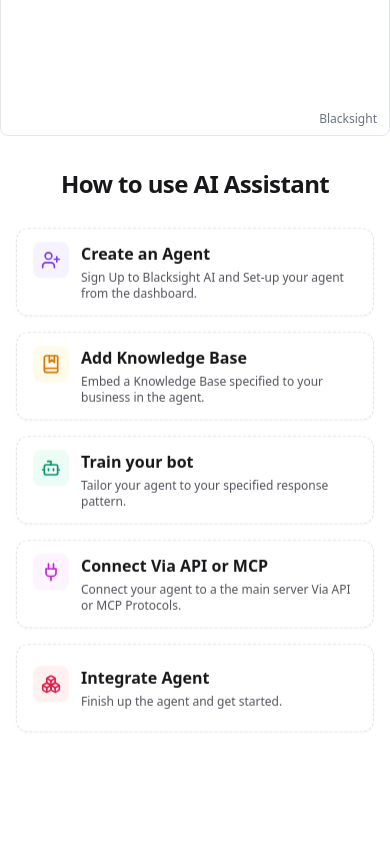
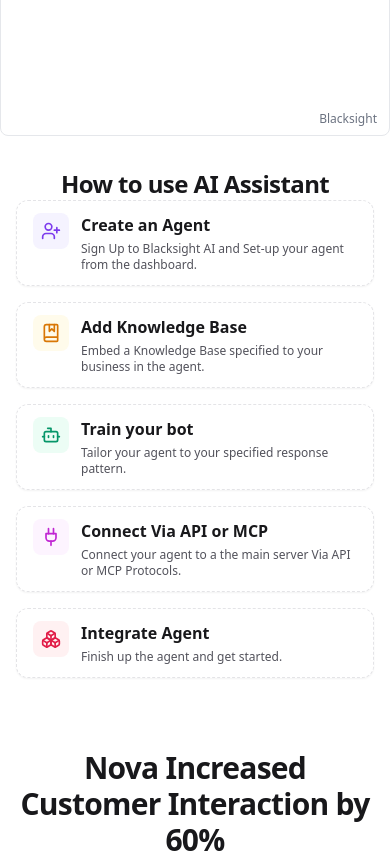
Before and after one commit to Adutem/BLACKSIGHT-website-, a React (Create React App) app: page / in a window 390 px wide. Shown: the part 3520-4373 px from the top of the page. Built offline with nearby package versions, Linux system fonts and the light colour scheme.

Commit message:
Refactor AiAssistantSteps component to improve layout and responsiveness; introduce separate MobileSteps and DesktopSteps components for better handling of different screen sizes, and enhance visibility animations for a smoother user experience.

```diff
--- a/src/components/StepCard.tsx
+++ b/src/components/StepCard.tsx
@@ -70,7 +70,7 @@ export const StepCard: React.FC<StepCardProps> = ({ title, description, image, i
         </div>
       </div>
       {/* Embedded CSS for animation */}
-      <style jsx>{`
+      <style>{`
         @keyframes slideInFromRightSlowSmall {
           from {
             opacity: 0;
--- a/src/components/ai-assistant-steps.tsx
+++ b/src/components/ai-assistant-steps.tsx
@@ -1,15 +1,7 @@
 import React, { useEffect, useLayoutEffect, useMemo, useRef, useState } from "react";
 import { UserPlus, BookMarked, Bot, Plug, Boxes, type LucideIcon } from 'lucide-react';
 
-/**
- * AiAssistantSteps
- * - Alternating two-column timeline: left, right, left, right, ...
- * - "Create an Agent" is top left, "Add Knowledge Base" is below it on the right, etc.
- * - Right side boxes are dropped down and far from the left, creating a staggered, spaced timeline.
- * - Curved SVG connectors between cards, connecting the actual centers of the boxes.
- * - Scroll animations: cards slide in from their side; connectors follow.
- */
-
+// --- Types and Constants ---
 type Step = {
   title: string
   description: string
@@ -56,7 +48,7 @@ const DEFAULT_STEPS: Step[] = [
   },
 ]
 
-// Observe visibility per element to drive enter/leave animations
+// --- Hooks ---
 function useVisibility(count: number, threshold = 0.25) {
   const refs = useRef<(HTMLDivElement | null)[]>([])
   const [visible, setVisible] = useState<boolean[]>(Array(count).fill(false))
@@ -65,7 +57,7 @@ function useVisibility(count: number, threshold = 0.25) {
     const elements = refs.current.filter(Boolean) as HTMLDivElement[]
     if (!elements.length) return
 
-    const observer = new IntersectionObserver(
+    const observer = new window.IntersectionObserver(
       (entries) => {
         setVisible((prev) => {
           const next = [...prev]
@@ -90,6 +82,80 @@ function useVisibility(count: number, threshold = 0.25) {
   return { refs, visible }
 }
 
+// --- Utility: useMediaQuery ---
+function useMediaQuery(query: string): boolean {
+  const [matches, setMatches] = useState(() => typeof window !== "undefined" ? window.matchMedia(query).matches : false);
+
+  useEffect(() => {
+    if (typeof window === "undefined") return;
+    const media = window.matchMedia(query);
+    if (media.matches !== matches) setMatches(media.matches);
+    const listener = () => setMatches(media.matches);
+    media.addEventListener("change", listener);
+    return () => media.removeEventListener("change", listener);
+    // eslint-disable-next-line
+  }, [query]);
+
+  return matches;
+}
+
+// --- Mobile Steps Component ---
+function MobileSteps({
+  steps,
+  cardRefs,
+  // visible,
+}: {
+  steps: Step[]
+  cardRefs: React.MutableRefObject<(HTMLDivElement | null)[]>
+  // visible: boolean[]
+}) {
+  return (
+    <div className="flex flex-col gap-y-4 w-full">
+      {steps.map((step, i) => (
+        <div
+          key={i}
+          ref={el => { cardRefs.current[i] = el; }}
+          data-index={i}
+          className="flex w-full"
+          style={{
+            width: "100%",
+            minWidth: 0,
+          }}
+        >
+          <div
+            className={[
+              "w-full",
+              "rounded-xl border border-dashed border-zinc-200 bg-white",
+              "shadow-sm shadow-zinc-900/5",
+              "px-4 py-3",
+              "transition-all duration-700 ease-out will-change-transform",
+              "transform",
+              // visible[i] ? "opacity-100 translate-x-0" : "opacity-0 translate-y-10",
+              "flex flex-col justify-center",
+            ].join(" ")}
+            aria-label={`Step ${i + 1}: ${step.title}`}
+          >
+            <div className="flex items-start gap-3">
+              <div className={`shrink-0 ${step.iconBg} rounded-lg p-2`}>
+                <step.Icon className={`h-5 w-5 ${step.iconFg}`} aria-hidden="true" />
+              </div>
+              <div className="min-w-0">
+                <h3 className="text-base font-semibold text-zinc-900">
+                  {step.title}
+                </h3>
+                <p className="mt-1 text-xs text-zinc-600">
+                  {step.description}
+                </p>
+              </div>
+            </div>
+          </div>
+        </div>
+      ))}
+    </div>
+  );
+}
+
+// --- Desktop/Tablet Steps Component ---
 type Connector = {
   fromIdx: number
   toIdx: number
@@ -97,39 +163,41 @@ type Connector = {
   animateWithIndex: number
 }
 
-export default function AiAssistantSteps({
-  steps = DEFAULT_STEPS,
-  title = "How to use AI Assistant",
-  // Reduce the default gaps for more equal and less excessive spacing
-  rightColumnOffset = 36, // px, further reduced for less vertical gap
-  rightColumnExtraGap = 0, // px, set to 0 for equal vertical spacing
+function DesktopSteps({
+  steps,
+  cardRefs,
+  visible,
+  containerRef,
+  rightColumnOffset,
+  CARD_WIDTH,
+  CARD_HEIGHT,
+  ARROW_MARKER_HEIGHT,
 }: {
-  steps?: Step[]
-  title?: string
-  rightColumnOffset?: number
-  rightColumnExtraGap?: number
+  steps: Step[]
+  cardRefs: React.MutableRefObject<(HTMLDivElement | null)[]>
+  visible: boolean[]
+  containerRef: React.RefObject<HTMLDivElement>
+  rightColumnOffset: number
+  CARD_WIDTH: number
+  CARD_HEIGHT: number
+  ARROW_MARKER_HEIGHT: number
 }) {
-  const containerRef = useRef<HTMLDivElement | null>(null)
-  const { refs: cardRefs, visible } = useVisibility(steps.length)
-
   const [rects, setRects] = useState<DOMRect[]>([])
   const [containerRect, setContainerRect] = useState<DOMRect | null>(null)
 
-  // --- CONSTANTS for uniform card sizing ---
-  const CARD_WIDTH =400; // px, reduced from 560px
-  const CARD_HEIGHT = 88; // px, reduced from 140px
-
-  // This offset is used to ensure the arrow head is exactly on the top border of the next card
-  // The marker arrow head is about 7px tall, so we subtract 7px from the end Y
-  const ARROW_MARKER_HEIGHT = 7; // px, matches markerHeight in SVG marker
-
-  // Measure card and container rects to build connectors
+  // Only measure for desktop (md+) to avoid issues on mobile
   useLayoutEffect(() => {
+    const isDesktop = () => window.innerWidth >= 768;
     const measure = () => {
+      if (!isDesktop()) {
+        setContainerRect(null);
+        setRects([]);
+        return;
+      }
       const container = containerRef.current
       if (!container) return
       setContainerRect(container.getBoundingClientRect())
-      const rs: DOMRect[] = steps.map((_, i) => cardRefs.current[i]?.getBoundingClientRect() ?? new DOMRect())
+      const rs: DOMRect[] = steps.map((_, i) => cardRefs.current[i]?.getBoundingClientRect() ?? new window.DOMRect())
       setRects(rs)
     }
 
@@ -146,7 +214,7 @@ export default function AiAssistantSteps({
       window.removeEventListener("resize", onResize)
       ro?.disconnect?.()
     }
-  }, [steps.length])
+  }, [steps.length, containerRef, cardRefs])
 
   // Build connectors from the side of one card to the top center of the next card
   const connectors: Connector[] = useMemo(() => {
@@ -158,39 +226,29 @@ export default function AiAssistantSteps({
       const to = rects[i + 1]
       if (!from?.width || !to?.width) continue
 
-      // Determine which side to start from (right for left card, left for right card)
       const isFromLeft = i % 2 === 0
-      const isToLeft = (i + 1) % 2 === 0
 
-      // Start point: right center of left card, or left center of right card
       const fromX = isFromLeft
-        ? from.left - containerRect.left + from.width // right edge of left card
-        : from.left - containerRect.left // left edge of right card
+        ? from.left - containerRect.left + from.width
+        : from.left - containerRect.left
       const fromY = from.top - containerRect.top + from.height / 2
 
-      // End point: top center of next card
       const toX = to.left - containerRect.left + to.width / 2
       const toY = to.top - containerRect.top + ARROW_MARKER_HEIGHT
 
-      // Control points for a nice curve
-      // We'll curve out horizontally, then up/down to the top of the next card
-      // The horizontal offset is larger for side-to-side, smaller for same-side
       const horizontalCurve = Math.abs(fromX - toX) * 0.6 + 32
       const verticalCurve = Math.abs(fromY - toY) * 0.4 + 18
 
       let c1x, c1y, c2x, c2y
 
       if (isFromLeft) {
-        // From right edge of left card
         c1x = fromX + horizontalCurve
         c1y = fromY
       } else {
-        // From left edge of right card
         c1x = fromX - horizontalCurve
         c1y = fromY
       }
 
-      // The second control point is above the top center of the next card
       c2x = toX
       c2y = toY - verticalCurve
 
@@ -204,22 +262,9 @@ export default function AiAssistantSteps({
       })
     }
     return cs
-  }, [containerRect, rects])
-
-  // For alternating left/right, we want:
-  // 0: left, 1: right, 2: left, 3: right, ...
-  // So: isLeft = i % 2 === 0
-
-  // We'll use absolute positioning for md+ screens to allow equal vertical gaps between left/right
-  // On mobile, fallback to a single column
+  }, [containerRect, rects, ARROW_MARKER_HEIGHT])
 
   return (
-    <section className="w-full bg-white">
-      <div className="mx-auto max-w-5xl px-4 sm:px-6 lg:px-8 py-8 sm:py-10">
-        <h2 className="text-center text-2xl sm:text-3xl font-extrabold tracking-tight text-zinc-900">
-          {title}
-        </h2>
-
     <div
       ref={containerRef}
       className="relative mt-7 sm:mt-8"
@@ -228,18 +273,13 @@ export default function AiAssistantSteps({
     >
       {/* Curved connectors (md+) */}
       <svg
-            className="pointer-events-none absolute inset-0 hidden md:block"
+        className="pointer-events-none absolute inset-0"
         width="100%"
         height="100%"
         viewBox={`0 0 ${containerRect?.width ?? 0} ${containerRect?.height ?? 0}`}
         preserveAspectRatio="none"
       >
         <defs>
-              {/*
-                Arrow head marker for connector lines.
-                Reduced markerWidth/markerHeight and refX/refY for a smaller, more proportional arrow head.
-                The path is also smaller and more "fit" to the line.
-              */}
           <marker id="arrow-gray-200" markerWidth="7" markerHeight="7" refX="5.5" refY="3.5" orient="auto" markerUnits="strokeWidth">
             <path d="M0,0 L0,7 L7,3.5 z" fill="#e5e7eb"></path>
           </marker>
@@ -266,76 +306,16 @@ export default function AiAssistantSteps({
           )
         })}
       </svg>
-
       {/* Cards grid */}
-          {/* On mobile: single column, on md+: absolute staggered two-column */}
       <div className="relative">
-            {/* Mobile: single column */}
-            <div className="md:hidden grid grid-cols-1 gap-y-4">
-              {steps.map((step, i) => (
         <div
-                  key={i}
-                  ref={el => { cardRefs.current[i] = el; }}
-                  data-index={i}
-                  className="relative flex w-full"
-                  style={{
-                    width: "100%",
-                    maxWidth: CARD_WIDTH,
-                    minWidth: 0,
-                    height: CARD_HEIGHT,
-                  }}
-                >
-                  <div
-                    className={[
-                      "w-full h-full",
-                      "rounded-xl border border-dashed border-zinc-200 bg-white",
-                      "shadow-sm shadow-zinc-900/5",
-                      "px-4 py-3 sm:px-5 sm:py-4",
-                      "transition-all duration-700 ease-out will-change-transform",
-                      "transform",
-                      visible[i] ? "opacity-100 translate-x-0" : "opacity-0 translate-y-10",
-                      "flex flex-col justify-center",
-                    ].join(" ")}
-                    aria-label={`Step ${i + 1}: ${step.title}`}
-                  >
-                    <div className="flex items-start gap-3">
-                      <div className={`shrink-0 ${step.iconBg} rounded-lg p-2`}>
-                        <step.Icon className={`h-5 w-5 ${step.iconFg}`} aria-hidden="true" />
-                      </div>
-                      <div className="min-w-0">
-                        <h3 className="text-base sm:text-lg font-semibold text-zinc-900">
-                          {step.title}
-                        </h3>
-                        <p className="mt-1 text-xs sm:text-sm text-zinc-600">
-                          {step.description}
-                        </p>
-                      </div>
-                    </div>
-                  </div>
-                </div>
-              ))}
-            </div>
-            {/* Desktop: staggered two-column with equal vertical gap between left/right */}
-            <div
-              className="hidden md:block"
           style={{
             position: "relative",
-                // ----
-                // This is where we set the vertical gap between the boxes on desktop.
-                // The vertical gap is controlled by rightColumnOffset (default 36px).
-                // Each card's top = i * (CARD_HEIGHT + rightColumnOffset)
-                // ----
             minHeight: steps.length * (CARD_HEIGHT + rightColumnOffset) - rightColumnOffset + 24,
           }}
         >
           {steps.map((step, i) => {
             const isLeft = i % 2 === 0
-                // For equal vertical gaps, both left and right cards are spaced evenly
-                // Each card's top = i * (CARD_HEIGHT + rightColumnOffset)
-                // ----
-                // This is where we set the vertical gap between the boxes:
-                // The value of rightColumnOffset determines the vertical space between each card.
-                // ----
             const top = i * (CARD_HEIGHT + rightColumnOffset)
             const left = isLeft ? 0 : `calc(100% - ${CARD_WIDTH}px)`
             const initialShift = isLeft ? "-translate-x-10" : "translate-x-10"
@@ -381,7 +361,6 @@ export default function AiAssistantSteps({
                       </p>
                     </div>
                   </div>
-                      {/* Removed the decorative small down arrow at the bottom center of the card */}
                 </div>
               </div>
             )
@@ -389,6 +368,64 @@ export default function AiAssistantSteps({
         </div>
       </div>
     </div>
+  );
+}
+
+// --- Main Component ---
+export default function AiAssistantSteps({
+  steps = DEFAULT_STEPS,
+  title = "How to use AI Assistant",
+  rightColumnOffset = 36,
+  rightColumnExtraGap = 0,
+}: {
+  steps?: Step[]
+  title?: string
+  rightColumnOffset?: number
+  rightColumnExtraGap?: number
+}) {
+  // Shared refs and visibility for both mobile and desktop
+  const containerRef = useRef<HTMLDivElement | null>(null)
+  const { refs: cardRefs, visible } = useVisibility(steps.length)
+
+  // Constants for desktop layout
+  const CARD_WIDTH = 400; // px
+  const CARD_HEIGHT = 88; // px
+  const ARROW_MARKER_HEIGHT = 7; // px
+
+  // Responsive: show mobile or desktop/tablet
+  const isDesktopOrTablet = useMediaQuery("(min-width: 768px)");
+
+  return (
+    <section className="w-full bg-white">
+      <div className="mx-auto max-w-5xl px-4 sm:px-6 lg:px-8 py-8 sm:py-10">
+        <h2 className="text-center text-2xl sm:text-3xl font-extrabold tracking-tight text-zinc-900">
+          {title}
+        </h2>
+        <div>
+  {/* Mobile version (only visible below md) */}
+  <div className="block md:hidden">
+    <MobileSteps
+      steps={steps}
+      cardRefs={cardRefs}
+      // visible={visible}
+    />
+  </div>
+
+  {/* Desktop/tablet version (only visible md and above) */}
+  <div className="hidden md:block">
+    <DesktopSteps
+      steps={steps}
+      cardRefs={cardRefs}
+      visible={visible}
+      containerRef={containerRef as React.RefObject<HTMLDivElement>}
+      rightColumnOffset={rightColumnOffset}
+      CARD_WIDTH={CARD_WIDTH}
+      CARD_HEIGHT={CARD_HEIGHT}
+      ARROW_MARKER_HEIGHT={ARROW_MARKER_HEIGHT}
+    />
+  </div>
+</div>
+
       </div>
     </section>
   )
```
Lines whose indentation alone changed are shown as unchanged.
